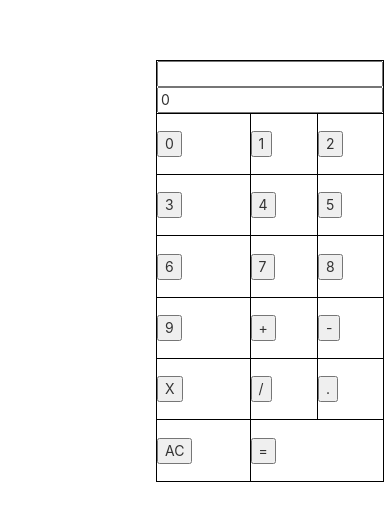
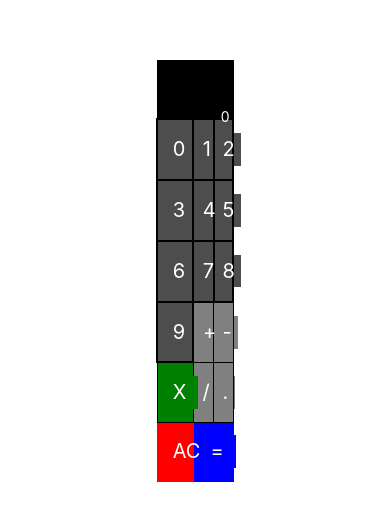
Before and after one commit to i23002/javascriptCalculator, a React (Create React App) app: page / in a window 390 px wide. Shown: the part 109-630 px from the top of the page. Built offline with nearby package versions, Linux system fonts and the light colour scheme.

Commit message:
styling and functionality complete responsive remains

```diff
--- a/src/App.css
+++ b/src/App.css
@@ -49,3 +49,64 @@ table{
   width: 20%;
   height: 50vh;
 }
+
+#display{
+  display: block;
+  width: 100%;
+  height: 4vh;
+  margin-top: 10px;
+  margin-bottom: -15px;
+  text-align: right;
+  outline: none;
+  background-color: black;
+  border: 1px solid black;
+  color: white;
+}
+#display :focus{
+  outline: none;
+}
+thead{
+  background-color: black;
+}
+.button{
+  background-color: #4d4d4d;
+  color: white;
+  border: 2px solid black;
+}
+[type = "button"]{
+  background-color: #4d4d4d;
+  display: block;
+  padding-left: 40%;
+  padding-right: 30%;
+  font-size: 20px;
+  border: 1px solid #4d4d4d;
+}
+.button1{
+  background-color: gray;
+}
+#add , #subtract , #divide, #decimal{
+  background-color: gray;
+  border: 1px solid gray;
+  color: white;
+}
+button{
+  padding-left: 40%;
+  padding-right: 30%;
+  font-size: 20px;
+  border: 1px solid green;
+  background-color: green;
+}
+.button4{
+  background-color: green;
+  color: white;
+}
+.button2 , #clear{
+  background-color: red;
+  color: white;
+  border: 1px solid red;
+}
+.button3 , #equals{
+  background-color: blue;
+  border: 1px solid blue;
+  color: white;
+}
--- a/src/App.js
+++ b/src/App.js
@@ -6,7 +6,9 @@ class MyComponent extends React.Component{
       super(props);
       this.state={
           input: '',
-          output : '0'
+          output : '0',
+          count : 0,
+          dot : 0
       }
 
       this.handleChange = this.handleChange.bind(this);
@@ -15,26 +17,49 @@ class MyComponent extends React.Component{
 
     }
     handleChange(event){
-
         if (event.target.value === "X"){
             event.target.value = "*"
         }
+
+        if (event.target.value === "."){
+            this.setState(state =>({
+                dot :  1
+            }))
+        }
+
+        if (this.state.count === 0 && event.target.value === "0"){
+            this.setState({
+                input : event.target.value
+            })
+        }else if(this.state.dot === 0 && event.target.value === "."){
+            this.setState(state => ({
+                 input : state.input + event.target.value
+            }))
+        }else if(this.state.dot > 0 && event.target.value === "."){
+            this.setState(state => ({
+                input : state.input,
+            }))
+        }
+        else{
       this.setState( state => ({
 
           input: state.input + event.target.value,
-          output :state.input+  event.target.value
+          output :event.target.value,
+          count : state.count + 1,
+          dot : 0
 
         }))
     }
+}
     equals(){
         if(this.state.input.length === 4){
             if(this.state.input[2] === "-"){
                 // eslint-disable-next-line react/no-direct-mutation-state
                 this.state.input = this.state.input.replace(this.state.input[2] , "")
-                this.setState(state =>({
+                this.setState({
                     // eslint-disable-next-line no-eval
-                    output :((eval(state.output)).toString())
-                }))
+                    output :"-".concat(((eval(this.state.input)).toString()))
+                })
         }
             else{
                 // eslint-disable-next-line react/no-direct-mutation-state
@@ -55,7 +80,9 @@ class MyComponent extends React.Component{
     clear(){
       this.setState({
           input : '',
-          output: 0
+          output: 0,
+          count : 0,
+          dot : 0
       })
     }
     render(){
@@ -64,38 +91,38 @@ class MyComponent extends React.Component{
             <table>
                 <thead>
                     <tr colSpan="2">
-                        <td id="display" colSpan="3"><input value={this.state.input} /><input value={this.state.output}/></td>
+                        <td colSpan="3"><input value={this.state.input} id="display"/><input value={this.state.output} id="display"/></td>
                     </tr>
                 </thead>
                 <tbody>
                 <tr>
-                    <td id="zero"><input type="button" value="0" onClick={this.handleChange}/></td>
-                    <td id="one"><input type="button" value="1" onClick={this.handleChange}/></td>
-                    <td id="two"><input type="button" value="2" onClick={this.handleChange}/></td>
+                    <td className='button'><input type="button" value="0" onClick={this.handleChange}  id="zero"/></td>
+                    <td className='button'><input type="button" value="1" onClick={this.handleChange} id="one"/></td>
+                    <td className='button'><input type="button" value="2" onClick={this.handleChange}  id="two"/></td>
                 </tr>
                 <tr>
-                    <td id="three"><input type="button" value="3" onClick={this.handleChange}/></td>
-                    <td id="four"><input type="button" value="4" onClick={this.handleChange}/></td>
-                    <td id="five"><input type="button" value="5" onClick={this.handleChange}/></td>
+                    <td className='button'><input type="button" value="3" onClick={this.handleChange}  id="three"/></td>
+                    <td className='button'><input type="button" value="4" onClick={this.handleChange}  id="four"/></td>
+                    <td className='button'><input type="button" value="5" onClick={this.handleChange}  id="five"/></td>
                 </tr>
                 <tr>
-                    <td id="six"><input type="button" value="6" onClick={this.handleChange}/></td>
-                    <td id="seven"><input type="button" value="7" onClick={this.handleChange}/></td>
-                    <td id="eight"><input type="button" value="8" onClick={this.handleChange}/></td>
+                    <td className='button'><input type="button" value="6" onClick={this.handleChange}  id="six"/></td>
+                    <td className='button'><input type="button" value="7" onClick={this.handleChange}  id="seven"/></td>
+                    <td className='button'><input type="button" value="8" onClick={this.handleChange}  id="eight"/></td>
                 </tr>
                 <tr>
-                    <td id="nine"><input type="button" value="9" onClick={this.handleChange}/></td>
-                    <td id="add"><input type="button" value="+" onClick={this.handleChange}/></td>
-                    <td id="subtract"><input type="button" value="-" onClick={this.handleChange}/></td>
+                    <td className='button'><input type="button" value="9" onClick={this.handleChange}  id="nine"/></td>
+                    <td className='button1'><input type="button" value="+" onClick={this.handleChange}  id="add"/></td>
+                    <td className='button1'><input type="button" value="-" onClick={this.handleChange} id="subtract"/></td>
                 </tr>
                 <tr>
-                    <td id="multiply"><button type="submit" value="X" onClick={this.handleChange}>X</button></td>
-                    <td id="divide"><input type="button" value="/" onClick={this.handleChange}/></td>
-                    <td id="decimal"><input type="button" value="." onClick={this.handleChange}/></td>
+                    <td className='button4'><button type="submit" value="X" onClick={this.handleChange}  id="multiply">X</button></td>
+                    <td className='button1'><input type="button" value="/" onClick={this.handleChange}  id="divide"/></td>
+                    <td className='button1'><input type="button" value="." onClick={this.handleChange} id="decimal"/></td>
                 </tr>
                 <tr>
-                    <td id='clear'><input type="button" value="AC" onClick={this.clear}/></td>
-                    <td id='equals' colSpan="2"><input type="button" value="=" onClick={this.equals}/></td>
+                    <td className='button2'><input type="button" value="AC" onClick={this.clear}  id='clear'/></td>
+                    <td colSpan="2" className='button3'><input type="button" value="=" onClick={this.equals} id='equals'/></td>
                 </tr>
                 </tbody>
             </table>
```
